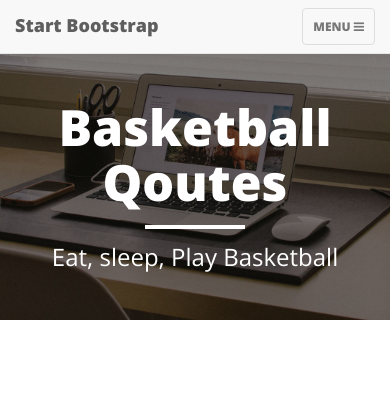
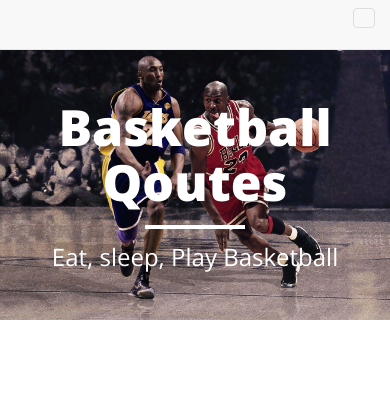
Before and after one commit to nathanielestrada/CleanBlogPages, a website: page index.html in a window 390 px wide. Shown: the top 398 px of the page. Drawn offline with nearby package versions, Linux system fonts and the light colour scheme.

Commit message:
Update index.html

```diff
--- a/index.html
+++ b/index.html
@@ -39,10 +39,9 @@
             <!-- Brand and toggle get grouped for better mobile display -->
             <div class="navbar-header page-scroll">
                 <button type="button" class="navbar-toggle" data-toggle="collapse" data-target="#bs-example-navbar-collapse-1">
-                    <span class="sr-only">Toggle navigation</span>
-                    Menu <i class="fa fa-bars"></i>
+
                 </button>
-                <a class="navbar-brand" href="index.html">Start Bootstrap</a>
+
             </div>
 
             <!-- Collect the nav links, forms, and other content for toggling -->
@@ -69,7 +68,7 @@
 
     <!-- Page Header -->
     <!-- Set your background image for this header on the line below. -->
-    <header class="intro-header" style="background-image: url('img/home-bg.jpg')">
+    <header class="intro-header" style="background-image: url('16.jpg')">
         <div class="container">
             <div class="row">
                 <div class="col-lg-8 col-lg-offset-2 col-md-10 col-md-offset-1">
```
